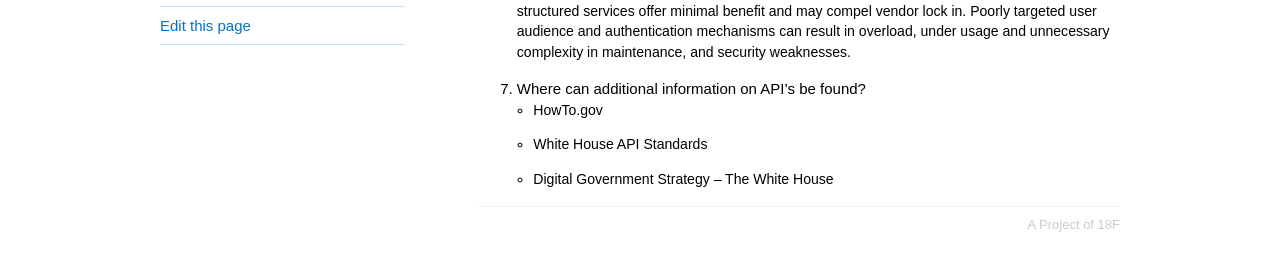
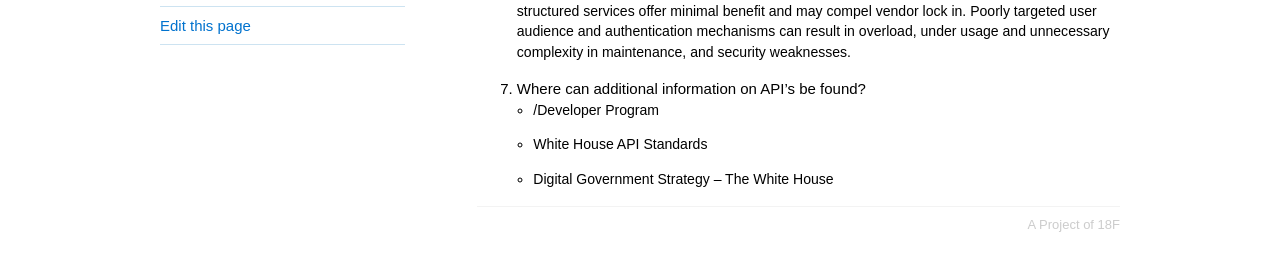
Before and after one commit to 18F/API-All-the-X, a Jekyll site: the page built from pages/api_primer_for_procurement_officers.md, in a window 1280 px wide and 900 px high, scrolled down 568 px. Shown: the part 546-817 px from the top of the window. Built offline with Jekyll 4.4.1, drawn with Linux system fonts in a browser that asks for light colours.

Commit message:
removing howto.gov reference

```diff
--- a/pages/api_primer_for_procurement_officers.md
+++ b/pages/api_primer_for_procurement_officers.md
@@ -26,6 +26,6 @@ authors: "Gray Brooks"
 6.	Though API's are useful in many ways, the questions, what services enabled are, and to whom the services are available to, need to be carefully considered. Poorly designed and poorly structured services offer minimal benefit and may compel vendor lock in. Poorly targeted user audience and authentication mechanisms can result in overload, under usage and unnecessary complexity in maintenance, and security weaknesses.
 
 7.	Where can additional information on API’s be found?
- * HowTo.gov
+ * /Developer Program
  * White House API Standards
  * Digital Government Strategy – The White House
```
